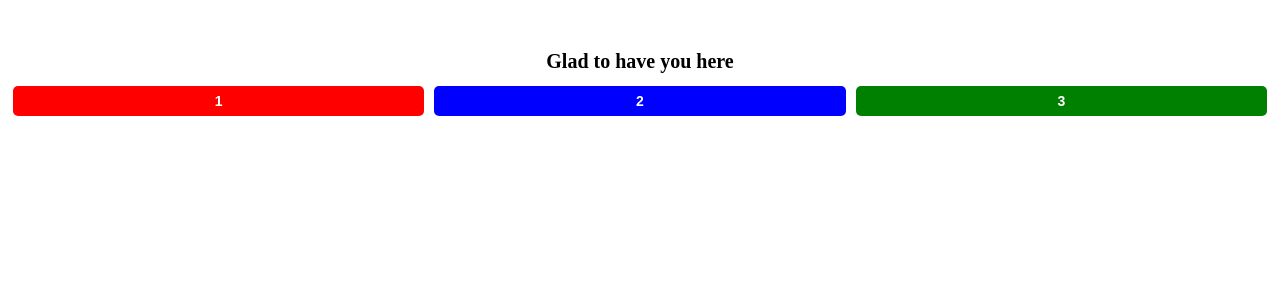
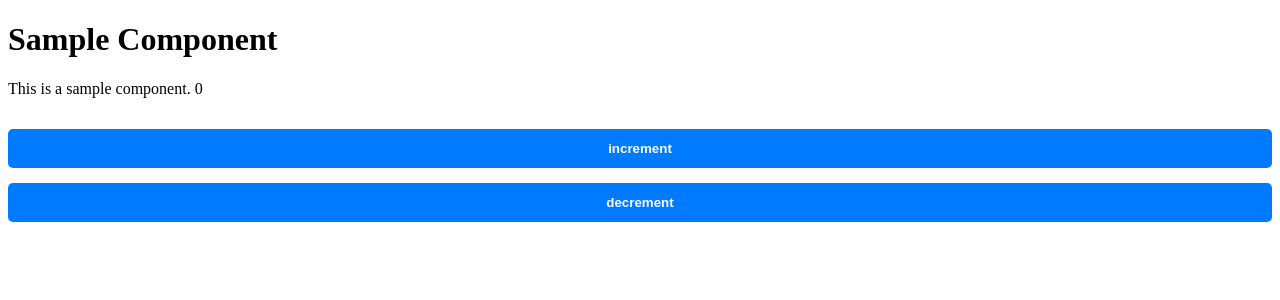
Before and after one commit to DINESHKUMAR1303/REACT, a React (Vite) app in the folder task/: page / in a window 1280 px wide. Shown: the top 300 px of the page. Built offline with nearby package versions, Linux system fonts and the light colour scheme.

Commit message:
use reducer

```diff
--- a/task/src/App.jsx
+++ b/task/src/App.jsx
@@ -3,19 +3,20 @@ import Demo from "./Demo";
 import Home from './Home'
 import Contact from './Content';
 import Context from './Context';
+import Sample from './Sample';
 
 
 function App(){
     let isMounted = "false";
     return (
         <div>
-
+<Sample />
 
 {/*
               <Home/>
               <Demo res={isMounted}/>
                <Contact/> */}
-            <Context/>
+            {/* <Context/> */}
 
 
 
--- /dev/null
+++ b/task/src/Sample.jsx
@@ -0,0 +1,26 @@
+import { useReducer } from "react"
+
+
+function Sample(){
+    const counter=(state, action)=>{
+        switch(action.type) {
+            case "in":
+                return state+1
+            case "de":
+                return state-action.val
+            default:
+                return state
+    }
+    }
+
+    const [count, dispatch] = useReducer(counter,0)
+    return (
+        <div>
+            <h1>Sample Component</h1>
+            <p>This is a sample component. {count}</p>
+            <button onClick={()=>dispatch({type:"in"})}>increment</button>
+            <button onClick={()=>dispatch({type:"de", val:10})}>decrement</button>
+        </div>
+    );
+}
+export default Sample;
```
Also changed, not shown: 1 other file (tests, documents, lock files or other folders).
